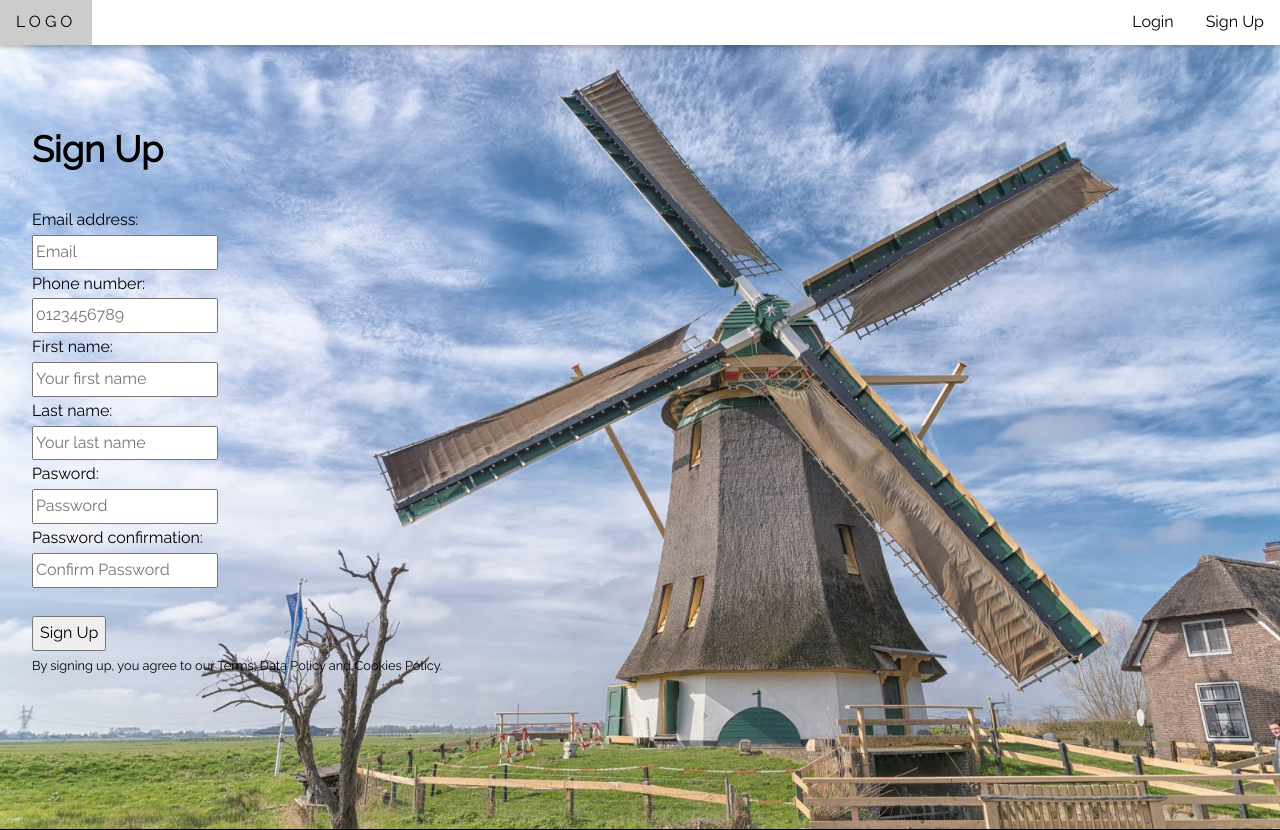
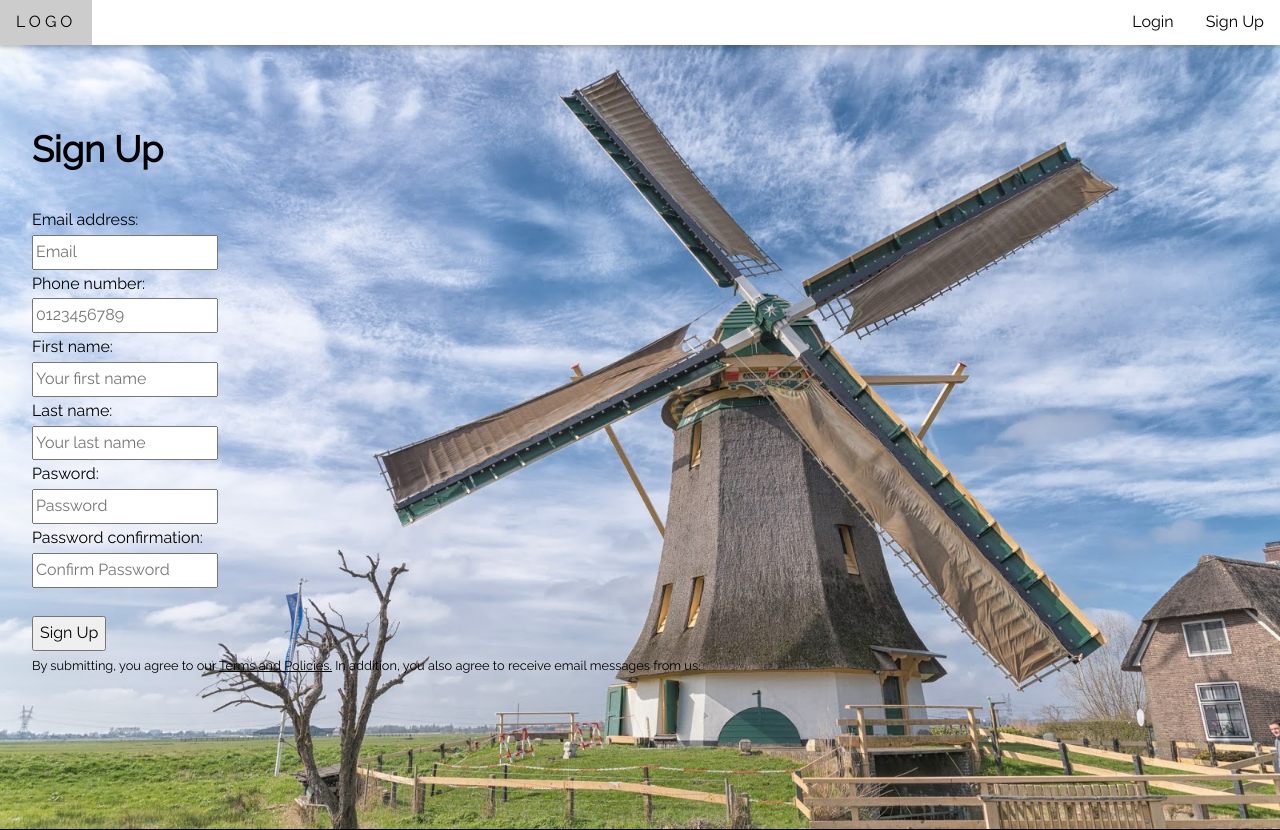
Before and after one commit to IK-Bruno97/Bank-MGT-SYSTEM-Idealization-with-django-axes, a Django app: template User/templates/users/register.html in a window 1280 px wide. Shown: the top 830 px of the page. Run offline with Django 4.2, Linux system fonts and the light colour scheme; the template is opened without the code that fills it, so the values that code supplies are empty.

Commit message:
Update register.html

```diff
--- a/User/templates/users/register.html
+++ b/User/templates/users/register.html
@@ -41,7 +41,7 @@
                 {% endautoescape %}
 
             </form>
-            <small> By signing up, you agree to our Terms, Data Policy and Cookies Policy.</small>
+            <small> By submitting, you agree to our <a href="#">Terms and Policies.</a> In addition, you also agree to receive email messages from us.</small>
         </div>
     </div>
  {% endblock %}
```
